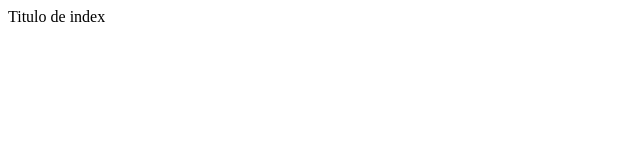
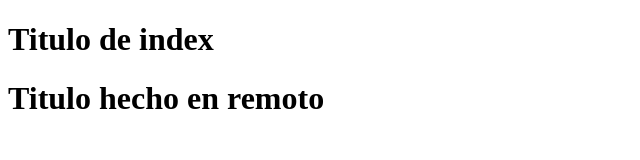
Before and after one commit to Mani8217/new2, a plain HTML site: page index.html in a window 1280 px wide. Shown: the whole page, without its empty margins (0-640 px from the left). Drawn offline with Linux system fonts and the light colour scheme.

Commit message:
correccion

```diff
--- a/index.html
+++ b/index.html
@@ -7,6 +7,7 @@
     <title>Document</title>
 </head>
 <body>
-    <t1>Titulo de index</t1>
+    <h1>Titulo de index</h1>
+    <h1>Titulo hecho en remoto</h1>
 </body>
 </html>
```
